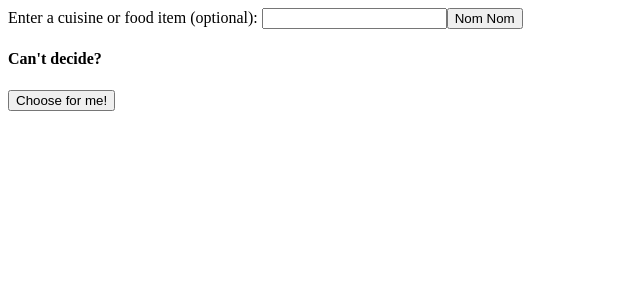
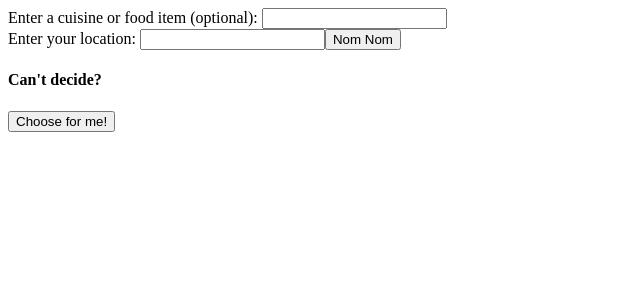
Before and after one commit to amylsf/NoYouChoose, a React app: page / in a window 1280 px wide. Shown: the top 300 px of the page, without its empty margins (0-640 px from the left). Built offline with nearby package versions, Linux system fonts and the light colour scheme; the HTML template or start-up script is replaced by a standard one.

Commit message:
Add location search

```diff
--- a/client/src/components/Search.jsx
+++ b/client/src/components/Search.jsx
@@ -4,26 +4,29 @@ class Search extends React.Component {
   constructor(props) {
     super(props);
     this.state = {
-      query: ''
+      query: '',
+      location: ''
     }
     this.search = this.search.bind(this);
     this.onChange = this.onChange.bind(this);
   }
 
   search() {
-    this.props.search(this.state.query);
+    this.props.search(this.state.query, this.state.location);
   }
 
-  onChange(query) {
+  onChange(event) {
     this.setState({
-      query: query.target.value
+      [event.target.name]: event.target.value
     })
   }
 
   render() {
     return (
       <div>
-      Enter a cuisine or food item (optional): <input value={this.state.query} onChange={this.onChange}/>
+      Enter a cuisine or food item (optional): <input name="query" value={this.state.query} onChange={this.onChange}/>
+      <br/>
+      Enter your location: <input name="location" value={this.state.location} onChange={this.onChange}/>
       <button onClick={this.search}>Nom Nom</button>
       </div>
     )
--- a/client/src/index.jsx
+++ b/client/src/index.jsx
@@ -16,8 +16,9 @@ class App extends React.Component {
     this.removeItem = this.removeItem.bind(this);
   }
 
-  search(query) {
-    axios.post('/search', {term: query})
+  search(query, location) {
+    console.log(location)
+    axios.post('/search', {term: query, location: location || '369 Lexington Ave, New York, NY'})
     .then(({data}) => {
       data.businesses = _.shuffle(data.businesses);
       this.setState({result: data.businesses})})
```
Also changed, not shown: 1 other file (tests, documents, lock files or other folders).
